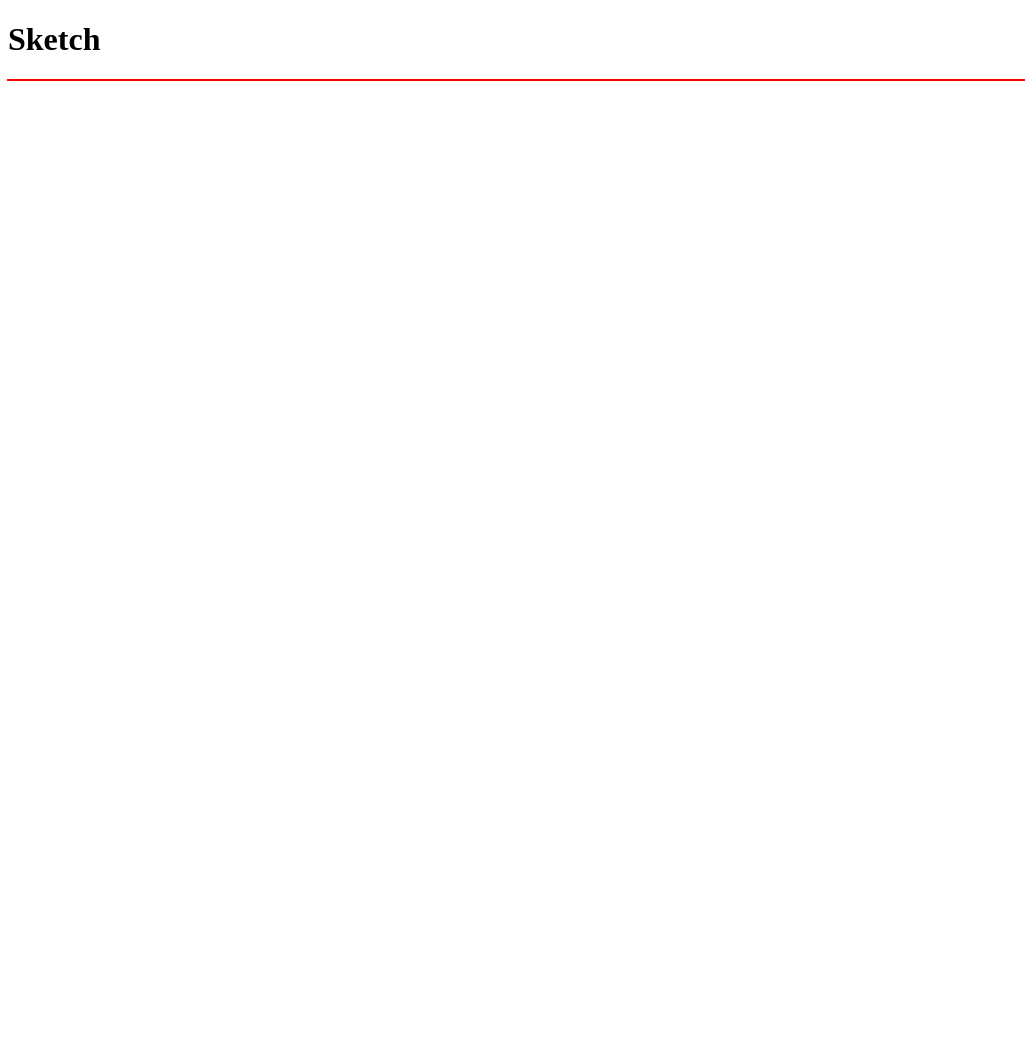
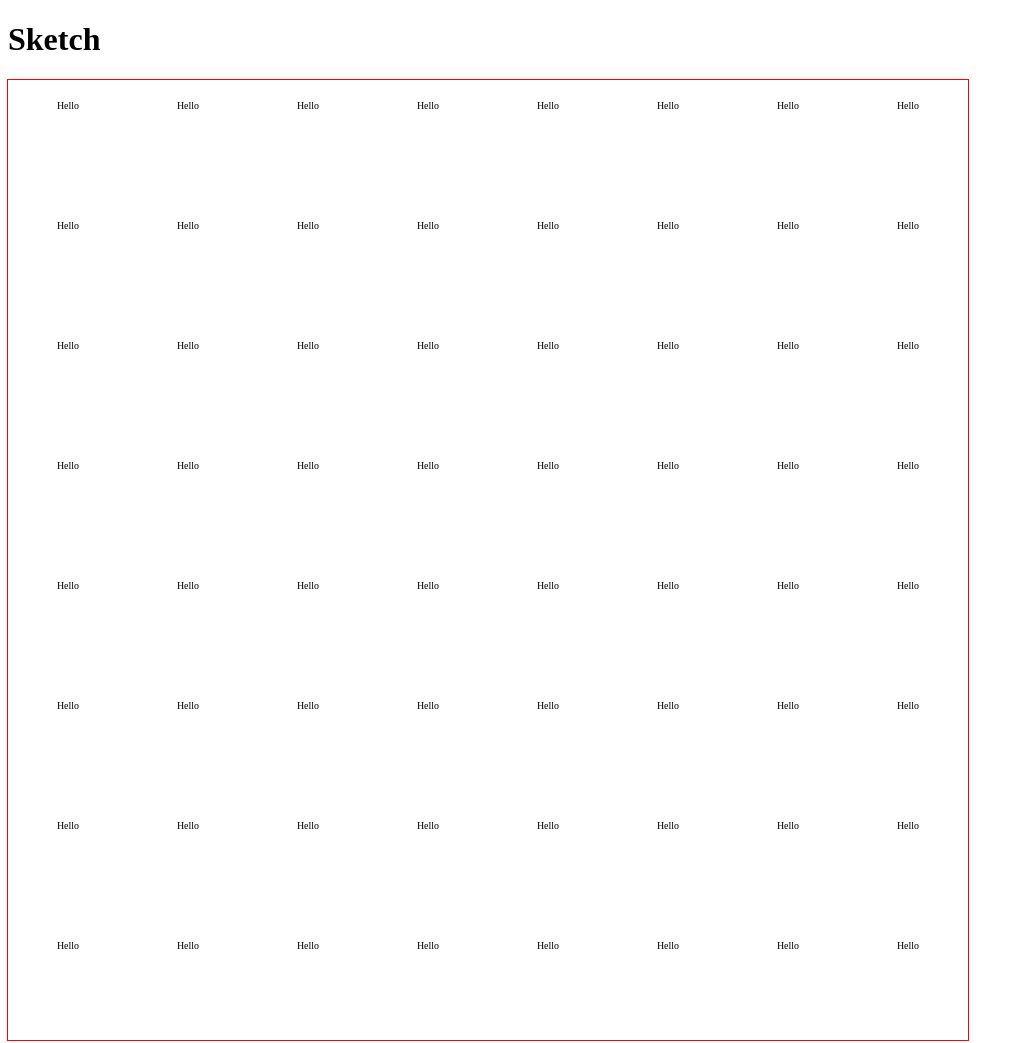
Before and after one commit to cuppajoe123/sketch, a plain HTML site: page index.html in a window 1280 px wide. Shown: the whole page, without its empty margins (0-1025 px from the left). Before the commit the page ends 800 px from the top, so only its background shows below. Drawn offline with Linux system fonts and the light colour scheme.

Commit message:
Created working grid

```diff
--- a/game.js
+++ b/game.js
@@ -1,16 +1,19 @@
 const container = document.querySelector('.container');
 
-function createGrid(numRows, numColumns) {
-    for (let i = 0; i < numRows; i++) {
-        let row = document.createElement('div');
-        row.classList.add('row');
-        for (let j = 0; j < numColumns; j++) {
-            let column = document.createElement('div');
-            column.classList.add('column');
-            row.appendChild(column);
-        }
-        container.appendChild(row);
+function createGrid(dimension) {
+    for (let i = 0; i < dimension*dimension; i++) {
+        let cell = document.createElement('div');
+        cell.textContent = "Hello";
+        cell.classList.add('cell');
+        container.appendChild(cell);
     }
+
+    let gridTemplate = "";
+    for (let i = 0; i < dimension; i++) {
+        gridTemplate += "1fr ";
+    }
+    container.style.gridTemplateColumns = gridTemplate;
+    container.style.gridTemplateColumns = gridTemplate;
 }
 
-createGrid(16, 16);
+createGrid(8);
--- a/style.css
+++ b/style.css
@@ -1,15 +1,12 @@
 .container {
-    display: flex;
-    flex-wrap: wrap;
+    height: 960px;
+    width: 960px;
+    display: grid;
     outline: 1px solid red;
 }
 
-.row {
-    flex: 1;
-    display: flex;
+.cell {
+    text-align: center;
+    font-size: 10px;
+    padding: 20px;
 }
-
-.column {
-    overflow: hidden;
-    outline: 1px solid green;
-}
```
